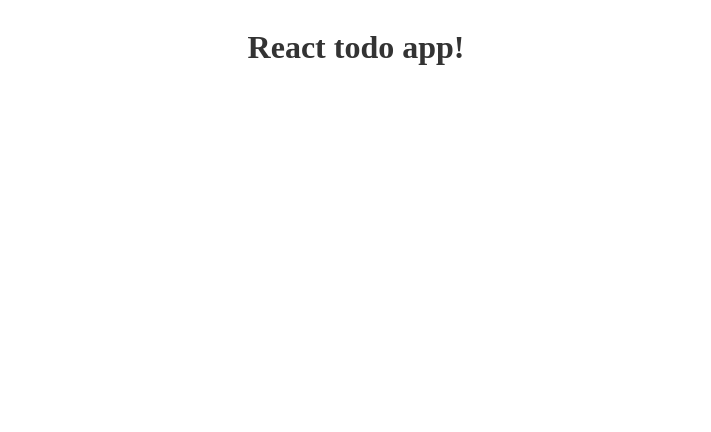
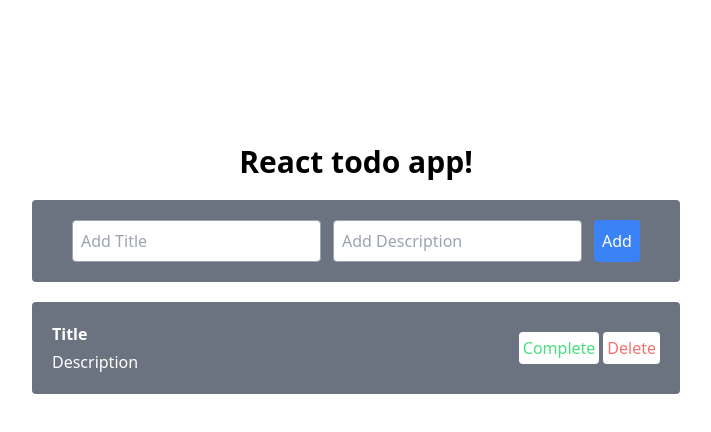
Before and after one commit to Sparrow48/react-todo, a React app: page / in a window 1280 px wide. Shown: the top 432 px of the page, without its empty margins (284-995 px from the left). Built offline with nearby package versions, Linux system fonts and the light colour scheme.

Commit message:
Complete simple todo app design.

```diff
--- a/package.json
+++ b/package.json
@@ -45,9 +45,13 @@
     "eslint-plugin-react-hooks": "^4.6.0",
     "husky": "^9.0.11",
     "lint-staged": "^15.2.2",
+    "postcss": "^8.4.35",
+    "postcss-loader": "^8.1.1",
+    "postcss-preset-env": "^9.4.0",
     "prettier": "^3.2.5",
     "react-refresh": "^0.14.0",
     "style-loader": "^3.3.4",
+    "tailwindcss": "^3.4.1",
     "typescript": "^5.3.3"
   },
   "husky": {
--- /dev/null
+++ b/postcss.config.js
@@ -0,0 +1,4 @@
+const tailwindcss = require('tailwindcss');
+module.exports = {
+  plugins: ['postcss-preset-env', tailwindcss],
+};
--- a/src/App.tsx
+++ b/src/App.tsx
@@ -1,10 +1,41 @@
-import React from 'react';
 import './style.css';
 
 const App = () => {
   return (
-    <div className="main">
-      <h1>React todo app!</h1>
+    <div className="flex max-w-6xl mx-auto flex-col gap-5 p-36 text-center">
+      <h1 className="font-bold text-3xl test-">React todo app!</h1>
+      <div className="flex  gap-3 w-3/4  mx-auto bg-gray-500 text-white p-5 rounded justify-center">
+        <input
+          type="text"
+          className="border rounded border-gray-400 p-2"
+          placeholder="Add Title"
+        />
+        <input
+          type="text"
+          className="border rounded border-gray-400 p-2"
+          placeholder="Add Description"
+        />
+        <button className="bg-blue-500 rounded text-white p-2">Add</button>
+      </div>
+
+      <div className="flex flex-col gap-3 w-3/4  mx-auto bg-gray-500 text-white p-5 rounded justify-center">
+        <div className="flex gap-3 w-full mx-auto  text-white  rounded justify-between">
+          <div className="flex gap-1 flex-col text-start   text-white  rounded justify-between">
+            <h3 className="font-bold text-md">Title</h3>
+            <h3 className=" ">Description</h3>
+          </div>
+          <div className="flex gap-1 flex-col   text-white  rounded justify-center">
+            <div className="flex gap-1 text-base text-white justify-between">
+              <button className="bg-white border-green-400 rounded p-1 text-green-400">
+                Complete
+              </button>
+              <button className="bg-white border-red-400 rounded p-1 text-red-400">
+                Delete
+              </button>
+            </div>
+          </div>
+        </div>
+      </div>
     </div>
   );
 };
--- a/src/index.tsx
+++ b/src/index.tsx
@@ -1,5 +1,6 @@
 import React from 'react';
 import App from './App';
+import './style.css';
 
 import { createRoot } from 'react-dom/client';
 const container = document.getElementById('root');
--- a/src/style.css
+++ b/src/style.css
@@ -1,12 +1,8 @@
+@tailwind base;
+@tailwind components;
+@tailwind utilities;
+
 .root {
   background-color: #f4f4f4;
   height: 100vh;
 }
-
-.main {
-  display: flex;
-  justify-content: center;
-  align-items: center;
-  height: 100%;
-  color: #333;
-}
--- /dev/null
+++ b/tailwind.config.js
@@ -0,0 +1,8 @@
+/** @type {import('tailwindcss').Config} */
+module.exports = {
+  content: ['./src/**/*.{js,jsx,ts,tsx}'],
+  theme: {
+    extend: {},
+  },
+  plugins: [],
+};
--- a/webpack/webpack.common.js
+++ b/webpack/webpack.common.js
@@ -19,7 +19,7 @@ module.exports = {
       },
       {
         test: /\.css$/,
-        use: ['style-loader', 'css-loader'],
+        use: ['style-loader', 'css-loader', 'postcss-loader'],
       },
       {
         test: /\.(?:ico|gif|png|jpg|jpeg)$/i,
```
Also changed, not shown: 1 other file (tests, documents, lock files or other folders).
